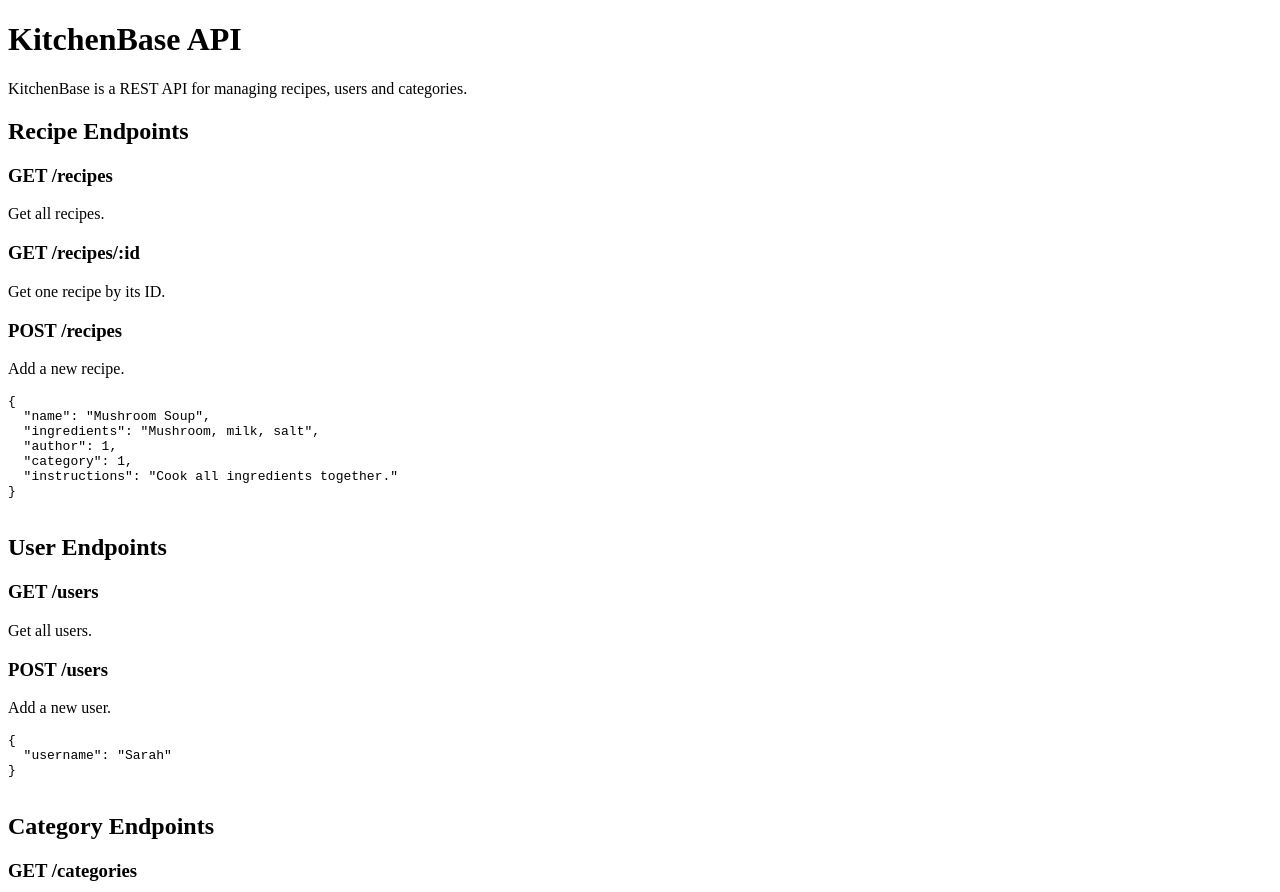
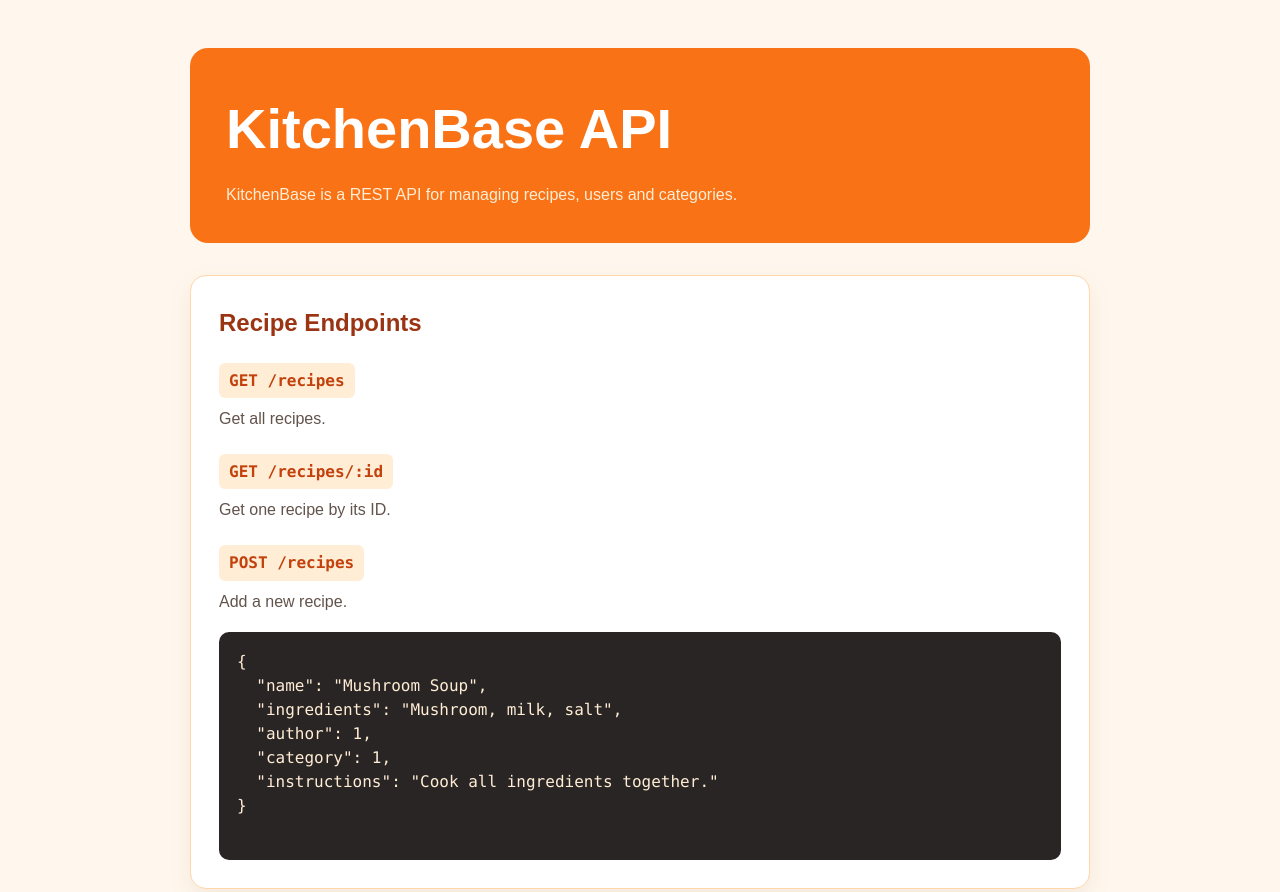
Before and after one commit to tehhongjun6-alt/kitchenbas-api, a website: page index.html in a window 1280 px wide. Shown: the top 892 px of the page. Drawn offline with Linux system fonts and the light colour scheme.

Commit message:
Style API documentation page

```diff
--- a/index.html
+++ b/index.html
@@ -1,17 +1,114 @@
 <!doctype html>
-<html>
+<html lang="en">
 
 <head>
+    <meta charset="UTF-8">
+    <meta name="viewport" content="width=device-width, initial-scale=1.0">
     <title>KitchenBase API</title>
+    <style>
+        * {
+            box-sizing: border-box;
+        }
+
+        body {
+            margin: 0;
+            padding: 48px 20px;
+            background-color: #fff7ed;
+            color: #2d211c;
+            font-family: Arial, Helvetica, sans-serif;
+            line-height: 1.6;
+        }
+
+        main {
+            width: min(900px, 100%);
+            margin: 0 auto;
+        }
+
+        header {
+            margin-bottom: 32px;
+            padding: 36px;
+            border-radius: 18px;
+            background-color: #f97316;
+            color: white;
+        }
+
+        h1 {
+            margin: 0 0 8px;
+            font-size: clamp(2rem, 6vw, 3.5rem);
+        }
+
+        header p {
+            margin: 0;
+            color: #ffedd5;
+        }
+
+        section {
+            margin-bottom: 24px;
+            padding: 28px;
+            border: 1px solid #fed7aa;
+            border-radius: 16px;
+            background-color: white;
+            box-shadow: 0 8px 24px rgba(124, 45, 18, 0.08);
+        }
+
+        h2 {
+            margin: 0 0 20px;
+            color: #9a3412;
+            font-size: 1.5rem;
+        }
+
+        h3 {
+            display: inline-block;
+            margin: 18px 0 4px;
+            padding: 5px 10px;
+            border-radius: 6px;
+            background-color: #ffedd5;
+            color: #c2410c;
+            font-family: Consolas, monospace;
+            font-size: 1rem;
+        }
+
+        section h3:first-of-type {
+            margin-top: 0;
+        }
+
+        section p {
+            margin: 4px 0;
+            color: #62534b;
+        }
+
+        pre {
+            overflow-x: auto;
+            margin: 18px 0 0;
+            padding: 18px;
+            border-radius: 10px;
+            background-color: #292524;
+            color: #ffedd5;
+            font-family: Consolas, monospace;
+            line-height: 1.5;
+        }
+
+        @media (max-width: 600px) {
+            body {
+                padding: 24px 14px;
+            }
+
+            header,
+            section {
+                padding: 22px;
+            }
+        }
+    </style>
 </head>
 
 <body>
+    <main>
+        <header>
             <h1>KitchenBase API</h1>
+            <p>KitchenBase is a REST API for managing recipes, users and categories.</p>
+        </header>
 
-    <p>
-        KitchenBase is a REST API for managing recipes, users and categories.
-    </p>
-
+        <section>
             <h2>Recipe Endpoints</h2>
 
             <h3>GET /recipes</h3>
@@ -32,7 +129,9 @@
   "instructions": "Cook all ingredients together."
 }
             </pre>
+        </section>
 
+        <section>
             <h2>User Endpoints</h2>
 
             <h3>GET /users</h3>
@@ -46,11 +145,15 @@
   "username": "Sarah"
 }
             </pre>
+        </section>
 
+        <section>
             <h2>Category Endpoints</h2>
 
             <h3>GET /categories</h3>
             <p>Get all categories.</p>
+        </section>
+    </main>
 </body>
 
 </html>
--- a/index.js
+++ b/index.js
@@ -1,11 +1,12 @@
 let express = require("express");
 let path = require("path");
-
 let app = express();
 const { Pool } = require("pg");
 require("dotenv").config();
 const cors = require("cors");
 app.use(cors());
+
+// Create the database connection pool
 const pool = new Pool({
     connectionString: process.env.DATABASE_URL,
     ssl: {
```
Lines whose indentation alone changed are shown as unchanged.
